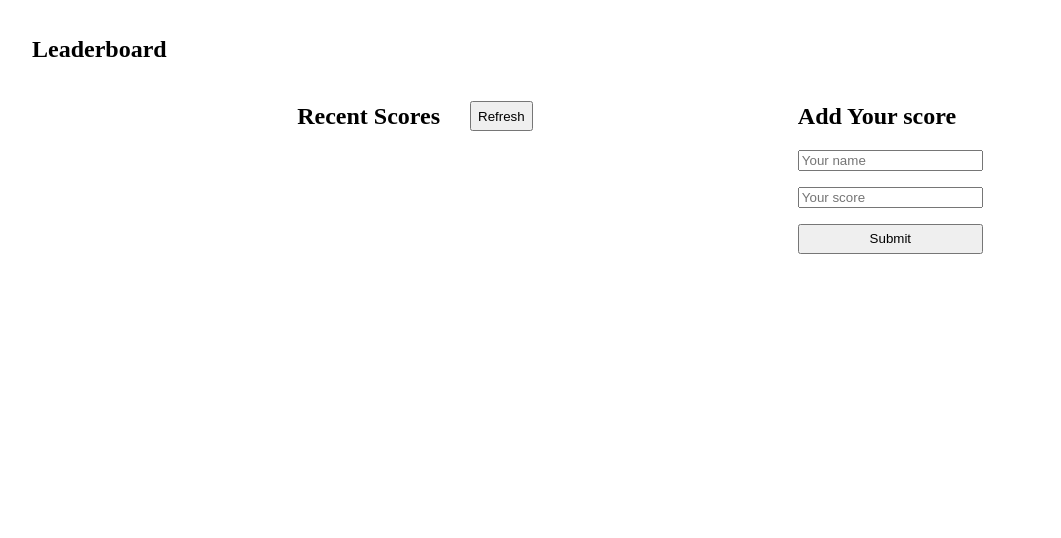
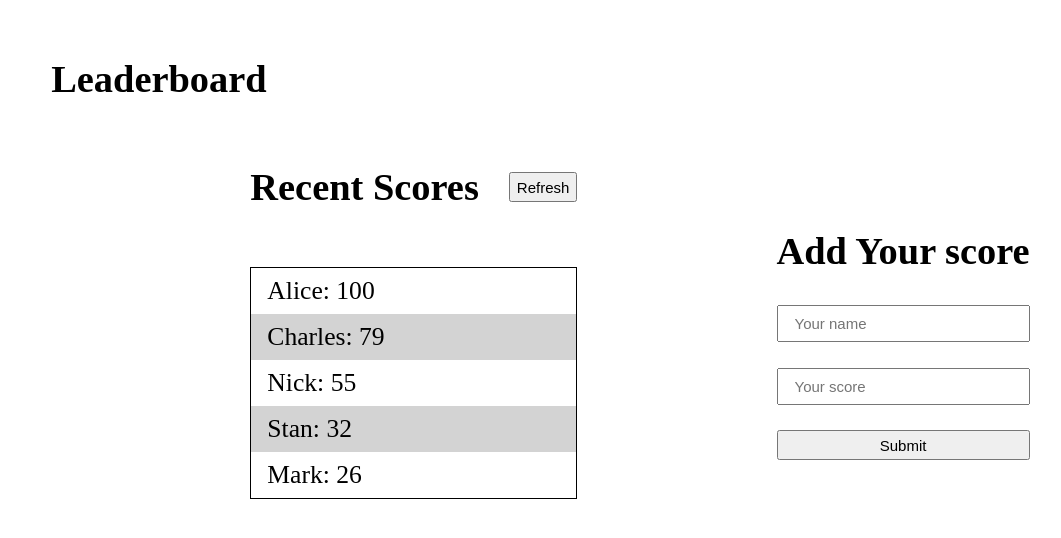
Before and after one commit to okoyecharles/Leaderboard-List, a website built with webpack: page src/template.html in a window 1280 px wide. Shown: the whole page, without its empty margins (0-1061 px from the left). Built offline with nearby package versions, Linux system fonts and the light colour scheme.

Commit message:
Add Styles to Leaderboard Display

```diff
--- a/src/scss/index.scss
+++ b/src/scss/index.scss
@@ -3,6 +3,7 @@
 body {
   margin: 0;
   padding: 0;
+  font-size: clamp(16px, 2vw, 30px);
 }
 
 .lb {
@@ -10,24 +11,52 @@ body {
 
   button {
     height: 30px;
+    font-size: max(1vw, 15px);
   }
 
   &__scores {
     width: 100%;
-    @include flex-center();
-
+    flex-direction: column;
     align-items: flex-start;
+    @include flex-center;
   }
 
-  &__displayHeader {
-    gap: 30px;
+  &__display {
 
-    @include flex-center()
+    &Header {
+      gap: 30px;
+      @include flex-center;
+    }
+
+    &List {
+      list-style: none;
+      padding: 0;
+      border: 1px solid;
+    }
+
+    &Item {
+      padding: .5rem 1rem;
+
+      &:nth-child(even) {
+        background: #d3d3d3;
+      }
+    }
   }
 
   &__add > form {
     display: flex;
     flex-direction: column;
     gap: 1em;
+
+    & > input {
+      padding: .5rem 1rem;
+      font-size: max(1vw, 15px);
+    }
   }
 }
+
+@media (min-width: 550px) {
+  .lb__scores {
+    flex-direction: row;
+  }
+}
--- a/src/template.html
+++ b/src/template.html
@@ -20,9 +20,13 @@
             <h2>Recent Scores</h2>
             <button>Refresh</button>
           </div>
-          <div class="lb__displayContent">
-
-          </div>
+          <ul class="lb__displayList">
+            <li class="lb__displayItem"><span>Alice</span>: <span>100</span></li>
+            <li class="lb__displayItem"><span>Charles</span>: <span>79</span></li>
+            <li class="lb__displayItem"><span>Nick</span>: <span>55</span></li>
+            <li class="lb__displayItem"><span>Stan</span>: <span>32</span></li>
+            <li class="lb__displayItem"><span>Mark</span>: <span>26</span></li>
+          </ul>
         </div>
 
         <!-- Add Items to Leaderboard -->
```
